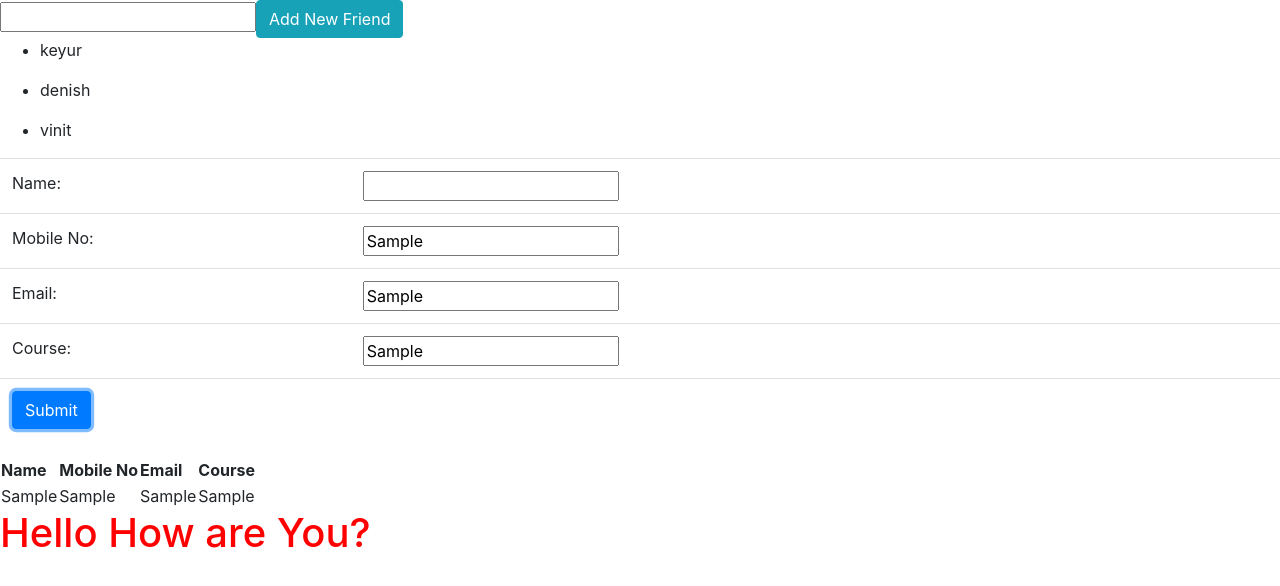
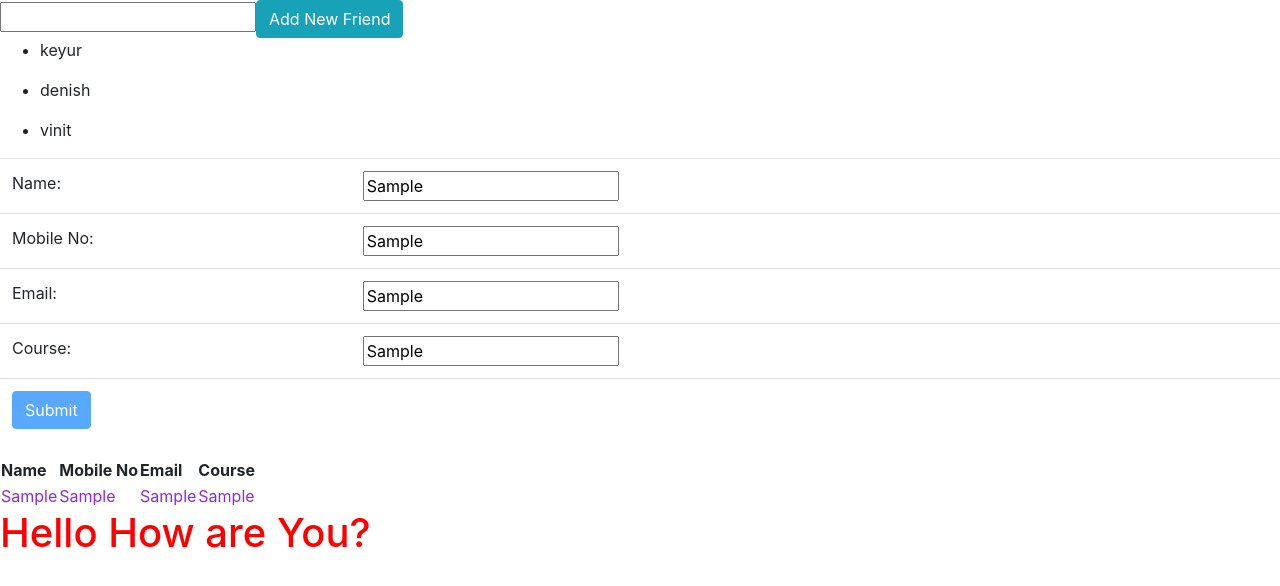
Before and after one commit to keyur2714/AngularClasses, an Angular app in the folder IMS/: page / in a window 1280 px wide. Both pictures are taken after typing "Sample", "Sample", "Sample", "Sample" into the empty fields and a click on the button "Submit". Shown: the top 586 px of the page. Built offline with nearby package versions, Linux system fonts and the light colour scheme.

Commit message:
Added NG IF Else

```diff
--- a/IMS/src/app/inquiry/inquiry.component.css
+++ b/IMS/src/app/inquiry/inquiry.component.css
@@ -1,3 +1,12 @@
 h4{
     color: green;
 }
+.impCourse{
+    color: red;
+}
+.oddRow{
+    color:green;
+}
+.evenRow{
+    color: blueviolet;
+}
--- a/IMS/src/app/inquiry/inquiry.component.html
+++ b/IMS/src/app/inquiry/inquiry.component.html
@@ -26,23 +26,28 @@
     </tr>
     <tr>
         <td colspan="2">
-            <button class="btn btn-primary" type="button" (click)="saveInquiry(name.value,mobileNo.value,email.value,course.value)">Submit</button>
+            <button class="btn btn-primary" type="button" [disabled]="name.value === ''?false:true" (click)="saveInquiry(name.value,mobileNo.value,email.value,course.value)">Submit</button>
         </td>
     </tr>
 </table>
-
-<table class="table-hover">
+<table>
     <tr>
         <th>Name</th>
         <th>Mobile No</th>
         <th>Email</th>
         <th>Course</th>
     </tr>
-    <tr *ngFor="let inquir of inquiryList">
+    <tr *ngFor="let inquir of inquiryList;let i=index;" [ngClass]="i%2 == 0 ? 'evenRow' : 'oddRow'">
         <td>{{inquir.name}}</td>
         <td>{{inquir.mobileNo}}</td>
         <td>{{inquir.email}}</td>
-        <td>{{inquir.course}}</td>
+        <td *ngIf="inquir.course==='Angular';then ifBlock;else elseBlock"></td>
+        <ng-template #ifBlock>
+            <td [ngClass]="'impCourse'">{{inquir.course}}</td>
+        </ng-template>
+        <ng-template #elseBlock>
+            <td>{{inquir.course}}</td>
+        </ng-template>
     </tr>
 </table>
 <app-message></app-message>
--- a/IMS/src/app/inquiry/inquiry.component.ts
+++ b/IMS/src/app/inquiry/inquiry.component.ts
@@ -12,10 +12,9 @@ export class InquiryComponent implements OnInit {
   //inquiry = {name:"",mobileNo:"",email:"",course:""};
   friendsName : string[] = ["keyur","denish","vinit"];
   inquiryList : Inquiry[] = [];
-  inquiry : Inquiry = new Inquiry();
+  inquiry : Inquiry;
 
-  @ViewChild("name")
-  name:ElementRef;
+
 
   constructor() { }
 
@@ -24,13 +23,12 @@ export class InquiryComponent implements OnInit {
 
   saveInquiry(name:string,mobileNo:string,email:string,course:string){
     console.log("Hello:"+ name);
-    console.log(this.name.nativeElement.value);
+    this.inquiry = new Inquiry();
     this.inquiry.name = name;
     this.inquiry.mobileNo = mobileNo;
     this.inquiry.email = email;
     this.inquiry.course = course;
     this.inquiryList.push(this.inquiry);
-    this.name.nativeElement.value = '';
   }
   addNewFriend(friendName){
     console.log(friendName);
```
